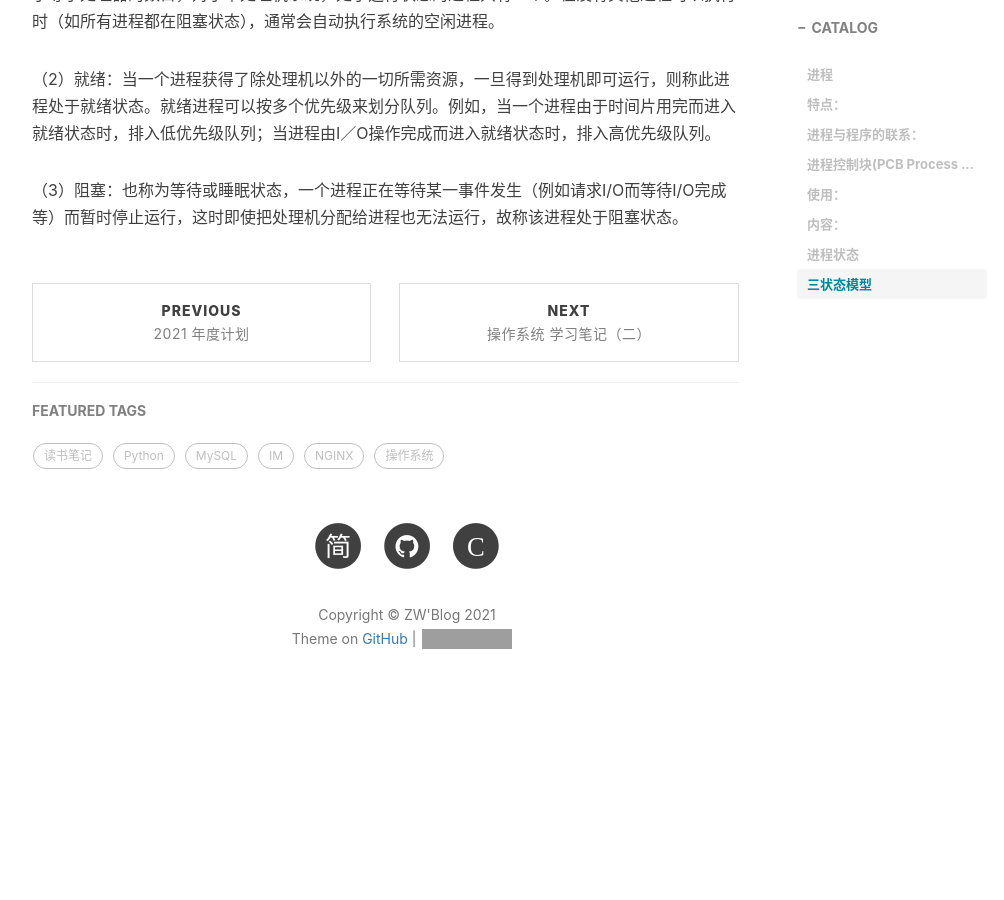
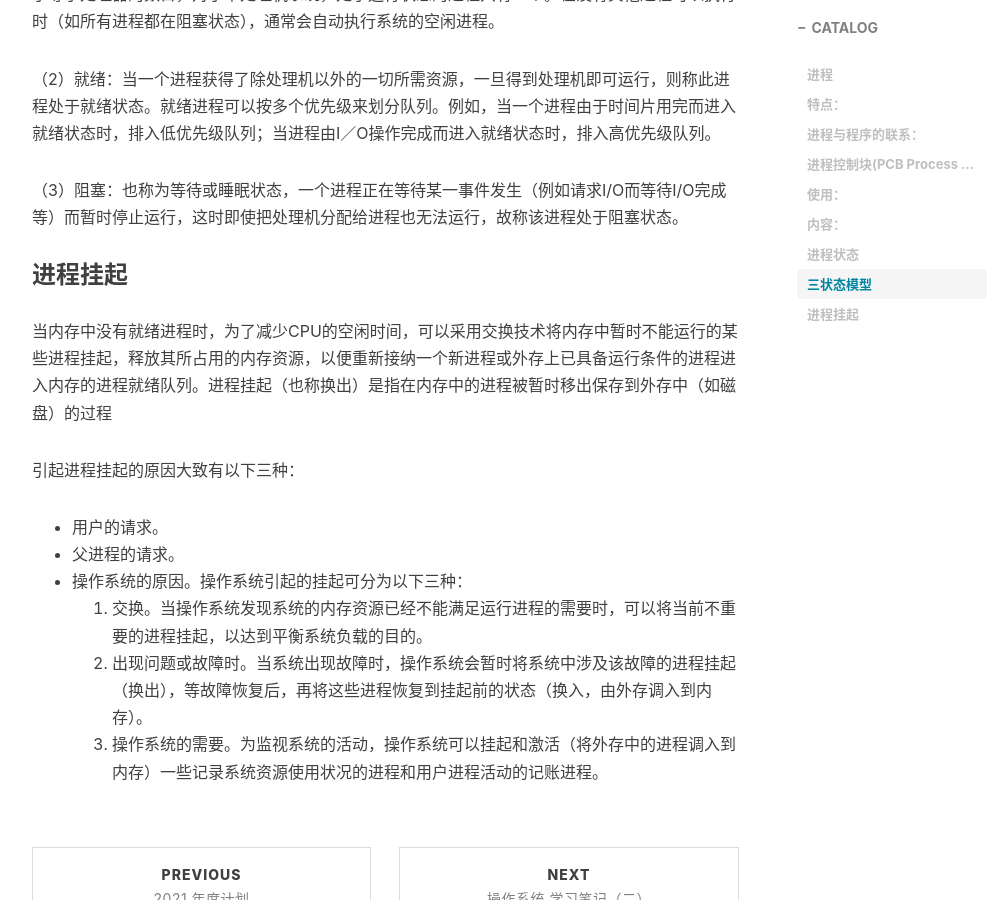
Before and after one commit to GitZW/gitzw.github.io, a Jekyll site: the page built from _posts/2021-02-28-操作系统笔记三.md, in a window 1280 px wide and 900 px high, scrolled down 3174 px. Shown: the whole window, without its empty margins (233-1237 px from the left). Built offline with Jekyll 4.4.1, drawn with Linux system fonts in a browser that asks for light colours; nearby versions of some CDN libraries; comment, search, counter and statistics services are not loaded; before the commit the page ends 3917 px from its top, so only the background shows below that; grey boxes are pictures that could not be loaded.

Commit message:
进程挂起

```diff
--- a/_posts/2021-02-28-操作系统笔记三.md
+++ b/_posts/2021-02-28-操作系统笔记三.md
@@ -73,3 +73,14 @@ PCB是进程存在的唯一标志，每个进程都在操作系统中有一个
 （2）就绪：当一个进程获得了除处理机以外的一切所需资源，一旦得到处理机即可运行，则称此进程处于就绪状态。就绪进程可以按多个优先级来划分队列。例如，当一个进程由于时间片用完而进入就绪状态时，排入低优先级队列；当进程由I／O操作完成而进入就绪状态时，排入高优先级队列。
 
 （3）阻塞：也称为等待或睡眠状态，一个进程正在等待某一事件发生（例如请求I/O而等待I/O完成等）而暂时停止运行，这时即使把处理机分配给进程也无法运行，故称该进程处于阻塞状态。
+
+### 进程挂起
+当内存中没有就绪进程时，为了减少CPU的空闲时间，可以采用交换技术将内存中暂时不能运行的某些进程挂起，释放其所占用的内存资源，以便重新接纳一个新进程或外存上已具备运行条件的进程进入内存的进程就绪队列。进程挂起（也称换出）是指在内存中的进程被暂时移出保存到外存中（如磁盘）的过程
+
+引起进程挂起的原因大致有以下三种：
+* 用户的请求。
+* 父进程的请求。
+* 操作系统的原因。操作系统引起的挂起可分为以下三种：
+1. 交换。当操作系统发现系统的内存资源已经不能满足运行进程的需要时，可以将当前不重要的进程挂起，以达到平衡系统负载的目的。
+2. 出现问题或故障时。当系统出现故障时，操作系统会暂时将系统中涉及该故障的进程挂起（换出），等故障恢复后，再将这些进程恢复到挂起前的状态（换入，由外存调入到内存）。
+3. 操作系统的需要。为监视系统的活动，操作系统可以挂起和激活（将外存中的进程调入到内存）一些记录系统资源使用状况的进程和用户进程活动的记账进程。
```
